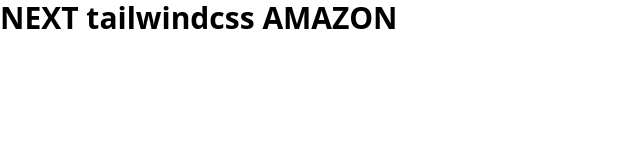
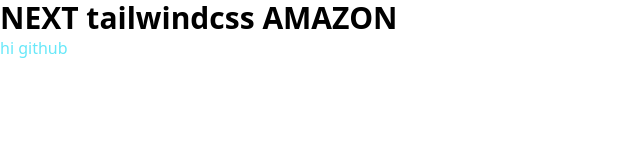
Before and after one commit to ismail-safha/full-ecommerce-website-with-next-js-tailwind-css, a Next.js app: page / in a window 1280 px wide. Shown: the top 160 px of the page, without its empty margins (0-640 px from the left). Built offline with nearby package versions, Linux system fonts and the light colour scheme.

Commit message:
add content

```diff
--- a/pages/index.js
+++ b/pages/index.js
@@ -10,6 +10,7 @@
         <link rel="icon" href="/favicon.ico" />
       </Head>
       <h1 className="text-3xl font-bold">NEXT tailwindcss AMAZON</h1>
+      <p className="text-cyan-300"> hi github</p>
     </>
   );
 }
```
